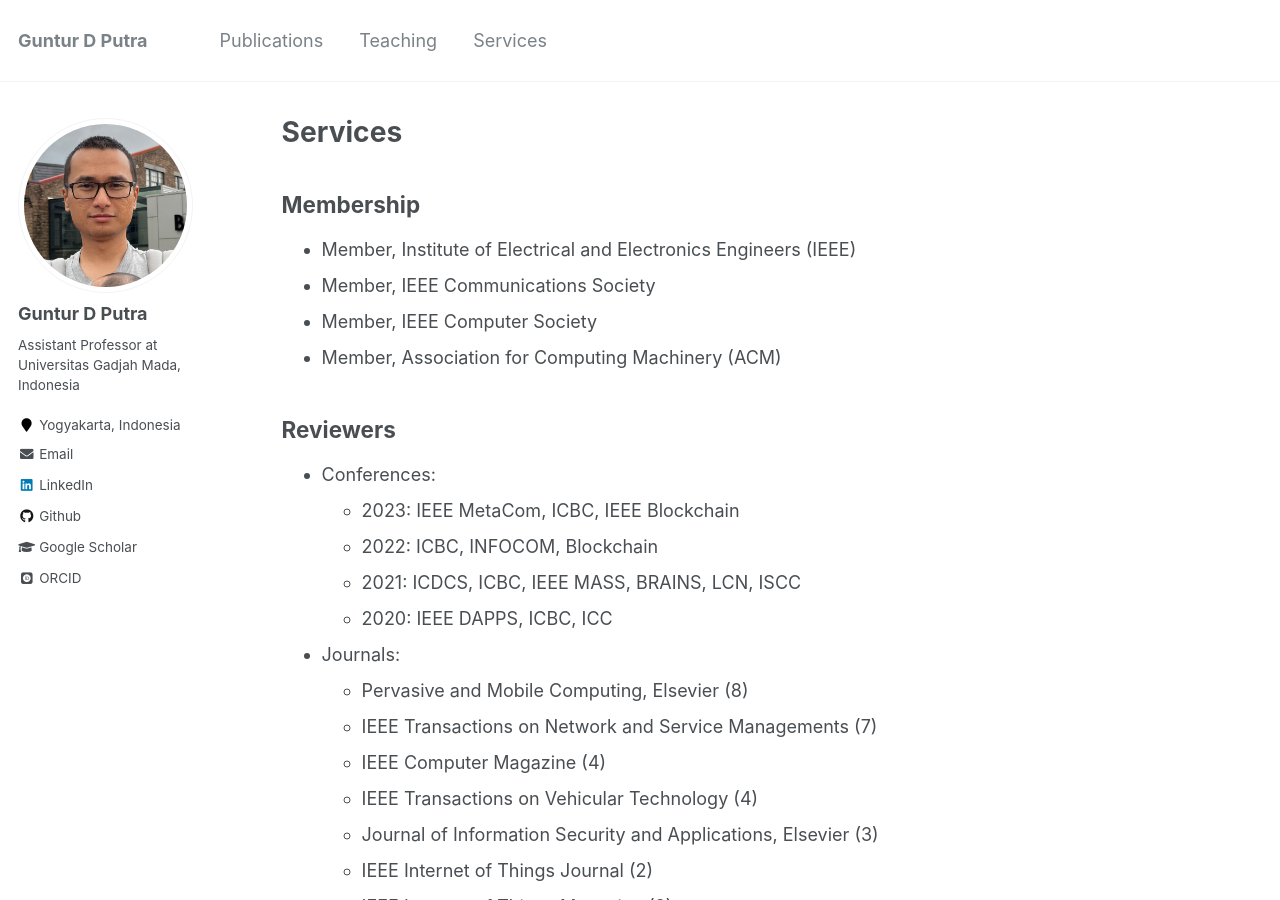
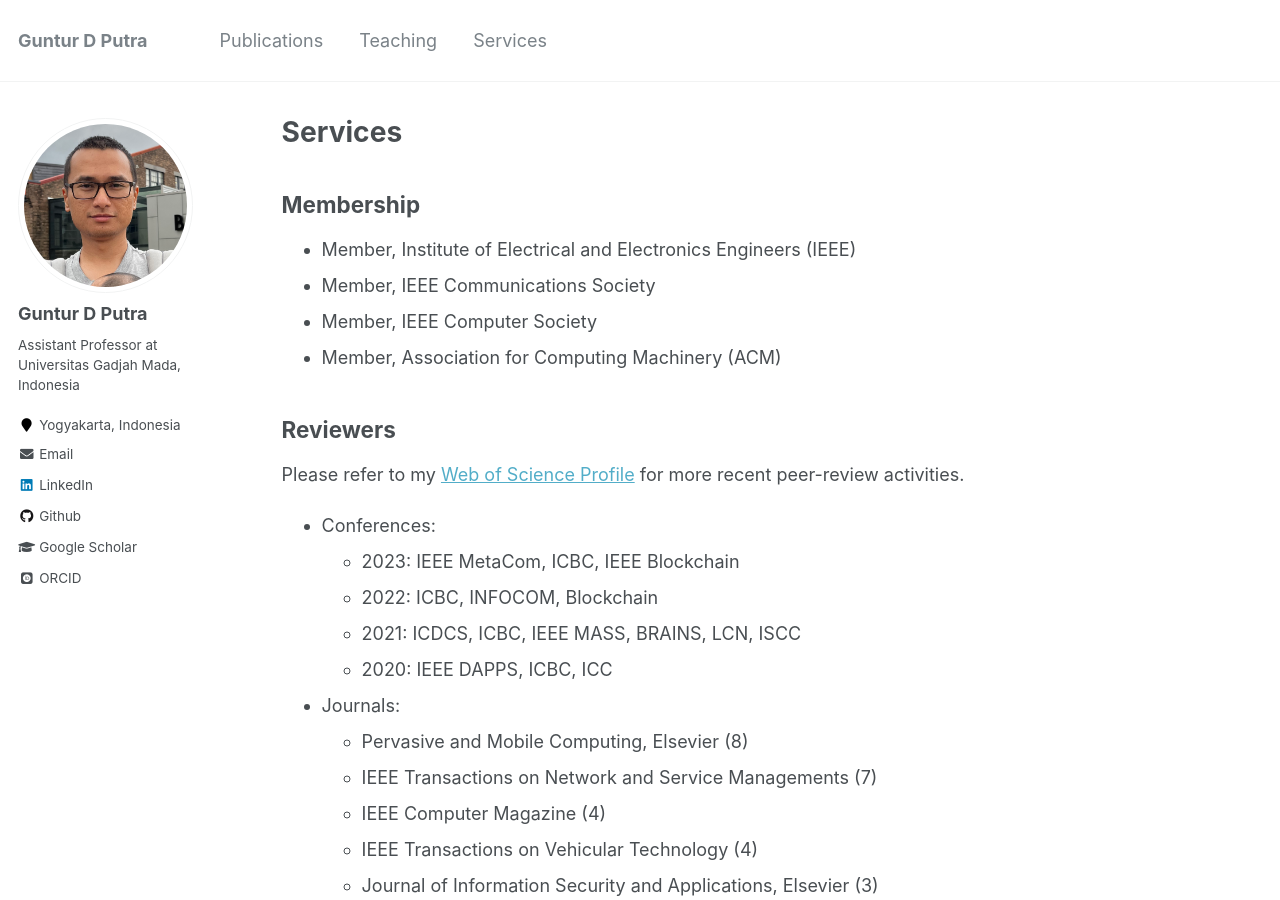
Before and after one commit to gdputra/gdputra.github.io, a Jekyll site: the page built from _pages/service.md, in a window 1280 px wide and 900 px high. Built offline with Jekyll 4.4.1, drawn with Linux system fonts in a browser that asks for light colours; some web fonts are replaced.

Commit message:
Update service.md
The update includes a link to my web of science profile.

```diff
--- a/_pages/service.md
+++ b/_pages/service.md
@@ -15,6 +15,8 @@ author_profile: true
 
 Reviewers
 ---------
+Please refer to my [Web of Science Profile](https://www.webofscience.com/wos/author/record/W-3040-2019) for more recent peer-review activities.
+
 - Conferences:
   - 2023: IEEE MetaCom, ICBC, IEEE Blockchain
   - 2022: ICBC, INFOCOM, Blockchain
```
